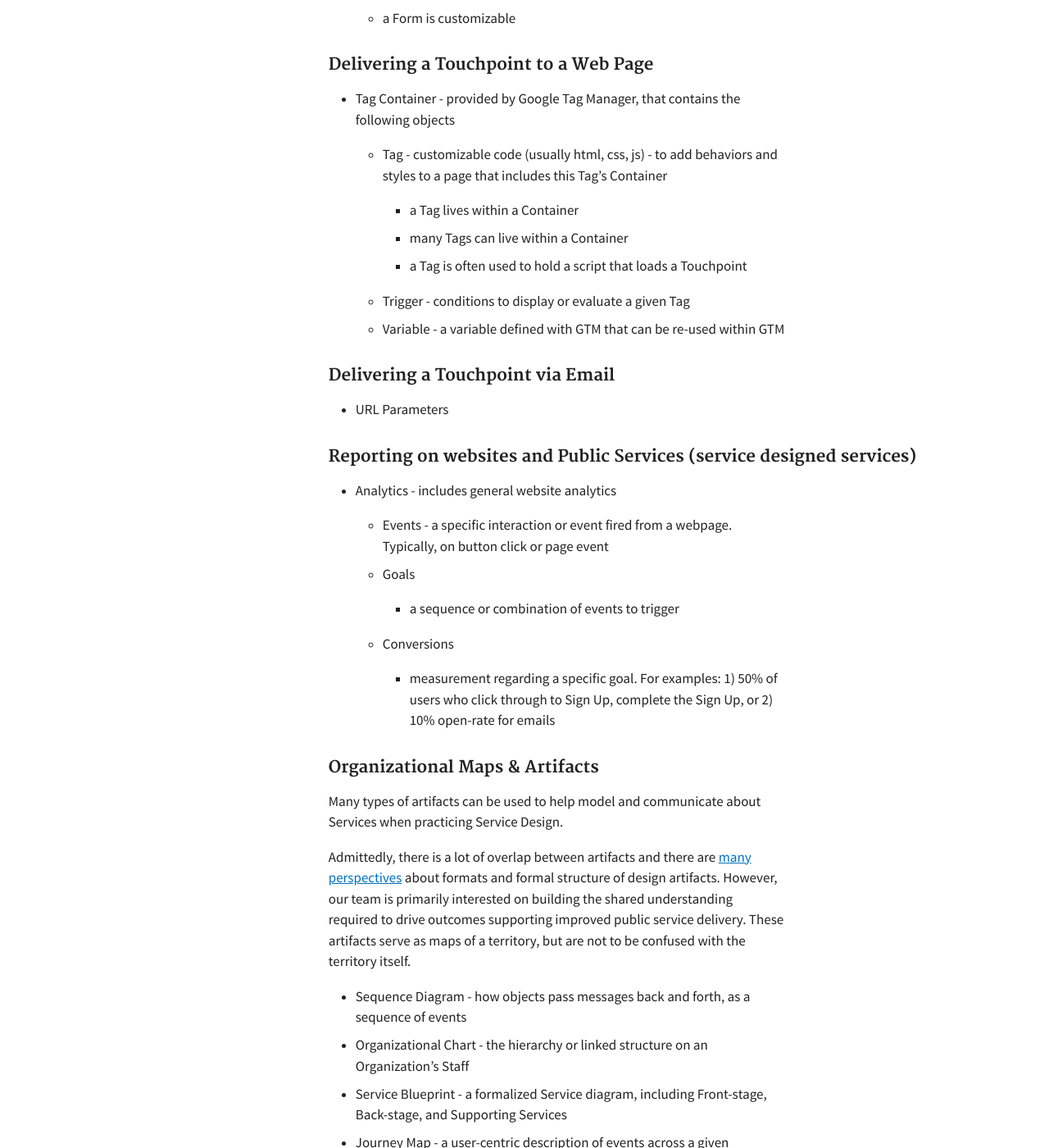
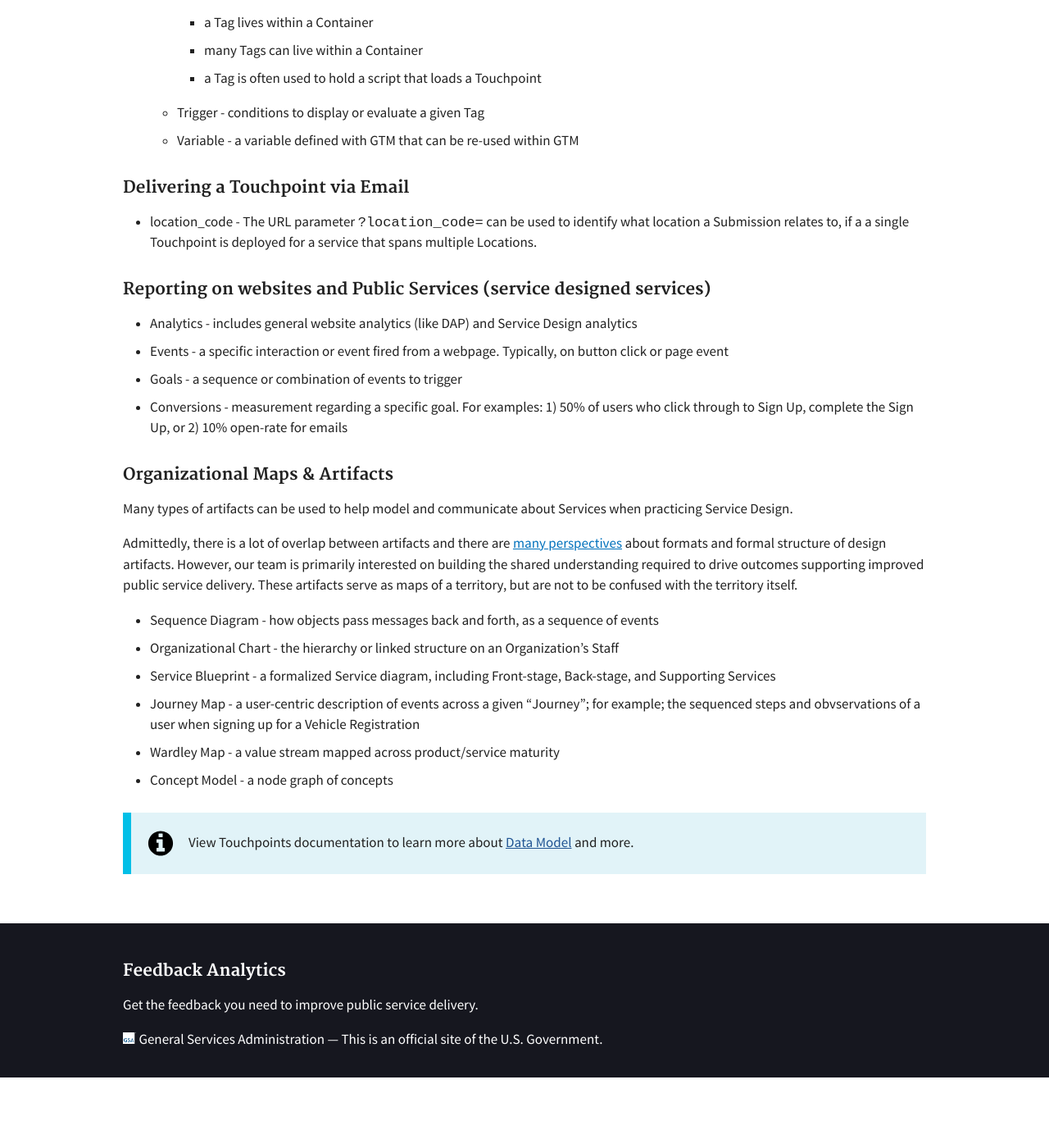
Before and after one commit to GSA/feedback.usa.gov, a Jekyll site: the page built from pages/glossary.md, in a window 1280 px wide and 1400 px high, scrolled down 1080 px. Shown: the whole window at 82% size. Built offline with Jekyll 4.4.1, drawn with Linux system fonts in a browser that asks for light colours; after the commit the page ends 2394 px from its top, so only the background shows below that; some of the changed text lies outside the part shown.

Commit message:
update glossary (#19)

```diff
--- a/pages/glossary.md
+++ b/pages/glossary.md
@@ -1,13 +1,11 @@
 ---
-layout: sidenav-page
+layout: page
 body-class: page
 title: "Glossary"
 permalink: /glossary/
 ---
 
-## {{page.title}}
-
-This page describes some of the domain-specific
+This page describes domain-specific
 terminology used when designing or re-designing Public Services,
 and when working with the Touchpoints product.
 
@@ -38,16 +36,15 @@ and when working with the Touchpoints product.
   * Variable - a variable defined with GTM that can be re-used within GTM
 
 ### Delivering a Touchpoint via Email
-* URL Parameters
+
+* location_code - The URL parameter `?location_code=` can be used to identify what location a Submission relates to, if a a single Touchpoint is deployed for a service that spans multiple Locations.
 
 ### Reporting on websites and Public Services (service designed services)
 
-* Analytics - includes general website analytics
-  * Events - a specific interaction or event fired from a webpage. Typically, on button click or page event
-  * Goals
-    * a sequence or combination of events to trigger
-  * Conversions
-    * measurement regarding a specific goal. For examples: 1) 50% of users who click through to Sign Up, complete the Sign Up, or 2) 10% open-rate for emails
+* Analytics - includes general website analytics (like DAP) and Service Design analytics
+* Events - a specific interaction or event fired from a webpage. Typically, on button click or page event
+* Goals - a sequence or combination of events to trigger
+* Conversions - measurement regarding a specific goal. For examples: 1) 50% of users who click through to Sign Up, complete the Sign Up, or 2) 10% open-rate for emails
 
 ### Organizational Maps & Artifacts
 
@@ -69,3 +66,13 @@ but are not to be confused with the territory itself.
 * Journey Map - a user-centric description of events across a given "Journey"; for example; the sequenced steps and obvservations of a user when signing up for a Vehicle Registration
 * Wardley Map - a value stream mapped across product/service maturity
 * Concept Model - a node graph of concepts
+
+<div class="usa-alert usa-alert-info">
+  <div class="usa-alert-body">
+    <p class="usa-alert-text">
+      View Touchpoints documentation to learn more about
+      <a href="https://github.com/GSA/touchpoints/blob/master/docs/DATA_MODEL.md" target="_blank" rel="noopener">Data Model</a>
+      and more.
+    </p>
+  </div>
+</div>
```
Also changed, not shown: _data/navbar.yml (+7 -0 lines).
